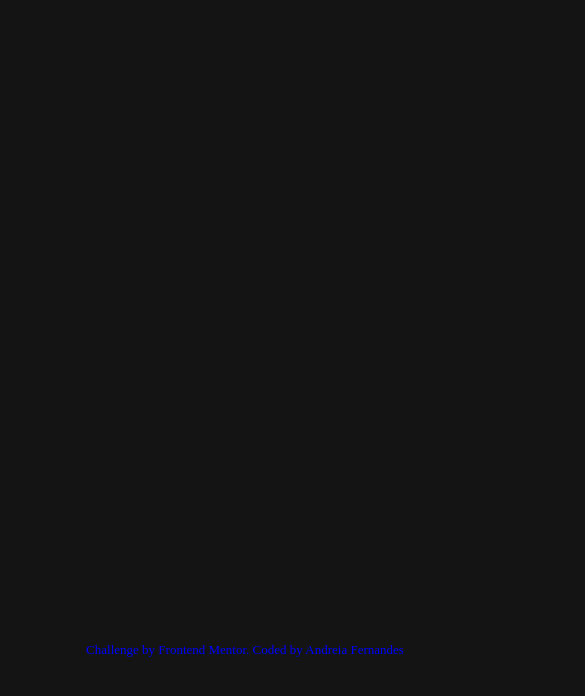
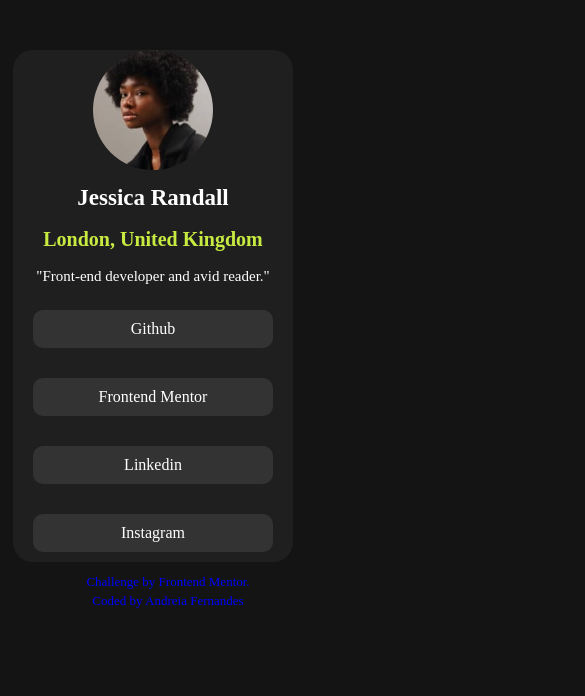
Before and after one commit to andie7/social-link-profile, a plain HTML site: page index.html in a window 390 px wide. Shown: the top 696 px of the page, 585 px wide, since content can reach past the window. Drawn offline with Linux system fonts and the light colour scheme.

Commit message:
responsive app

```diff
--- a/style.css
+++ b/style.css
@@ -1,5 +1,17 @@
 body {
   background-color: #141414;
+}
+
+.app-wrapper {
+  margin: 0 auto;
+  max-width: 400px;
+  margin-top: 50px;
+}
+
+.social-profile-app {
+  background: #1f1f1f;
+  border: none;
+  border-radius: 20px;
 }
 
 li a {
@@ -24,16 +36,6 @@ li {
   margin-bottom: 10px;
 }
 
-.social-profile-app {
-  background: #1f1f1f;
-  width: 400px;
-  height: 600px;
-  border: none;
-  border-radius: 20px;
-  position: relative;
-  left: 600px;
-}
-
 h1 {
   color: #ffffff;
   text-align: center;
@@ -55,10 +57,6 @@ p {
   margin: 0 auto;
 }
 
-.app-wrapper {
-  margin-top: 20px;
-}
-
 .footer {
   color: blue;
   margin-top: 20px;
@@ -66,7 +64,7 @@ p {
   font-size: 13px;
   text-align: center;
   position: relative;
-  left: 50px;
+  left: 10px;
 }
 
 .footer a {
@@ -77,3 +75,31 @@ p {
 .app-wrapper footer {
   text-align: center;
 }
+
+@media (max-width: 576px) {
+  h1 {
+    font-size: 23px;
+  }
+
+  h2 {
+    font-size: 20px;
+  }
+
+  p {
+    font-size: 15px;
+  }
+
+  .social-profile-app {
+    width: 280px;
+    margin-left: 5px;
+  }
+
+  .footer {
+    margin: 10px 50px;
+    width: 200px;
+  }
+
+  .avatar-img {
+    width: 120px;
+  }
+}
```
